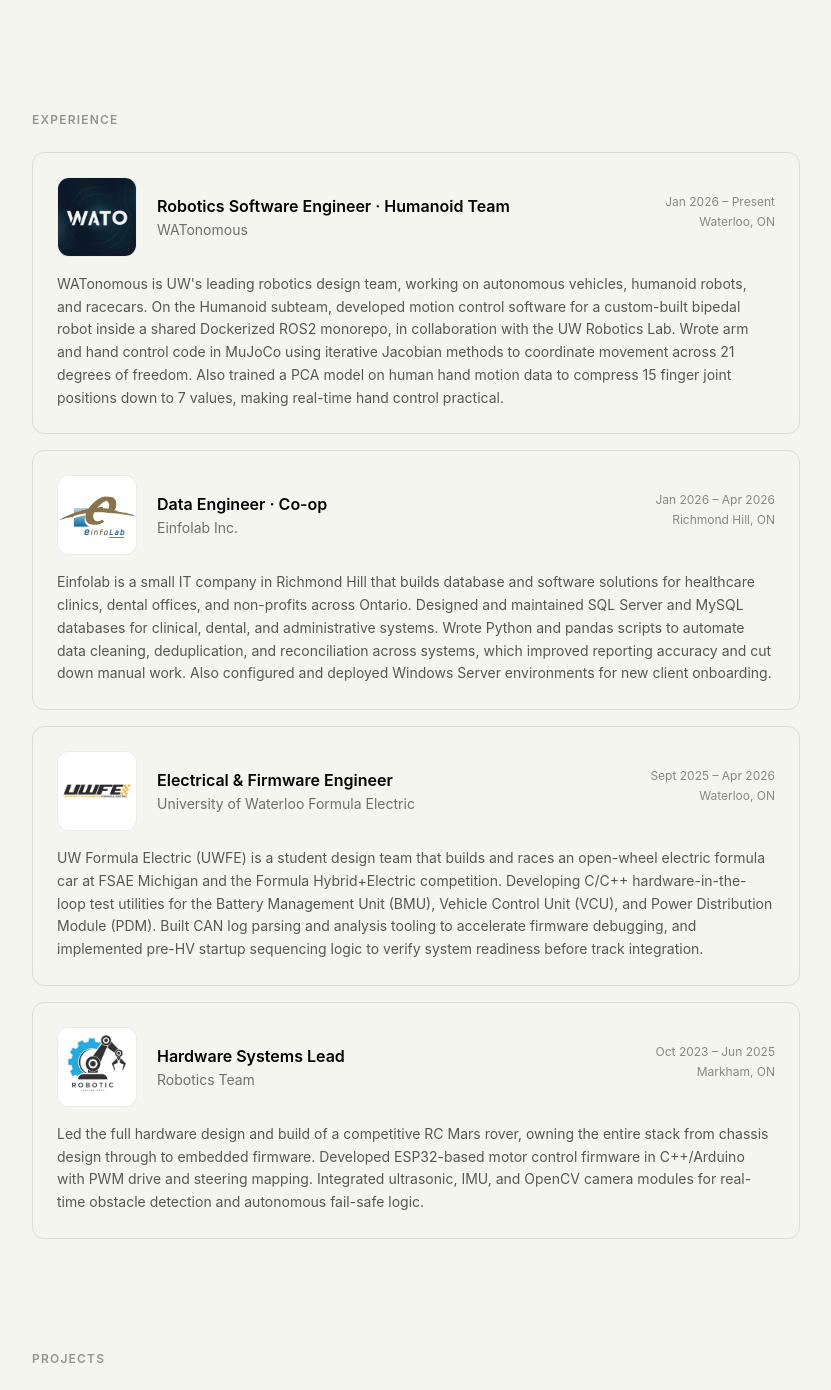
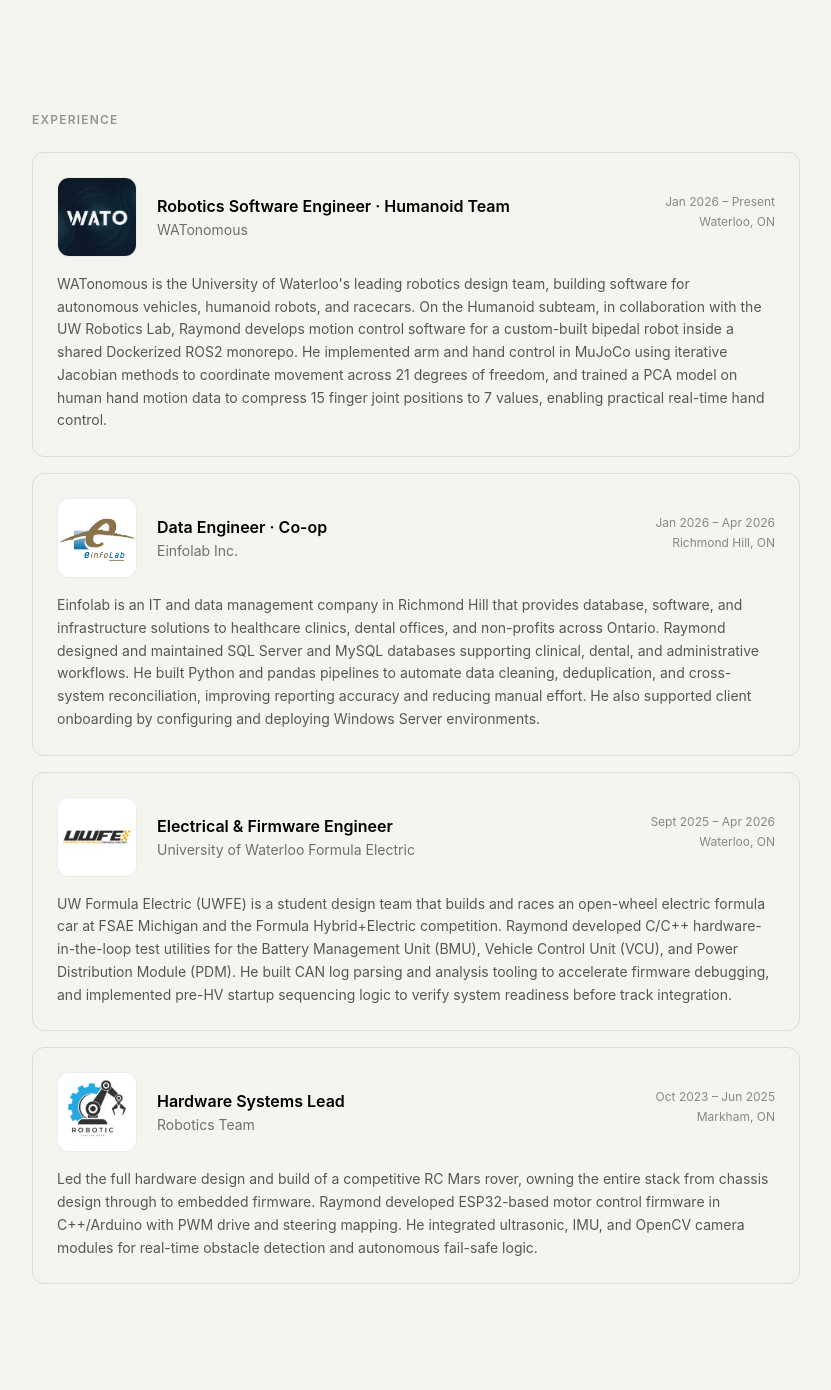
Before and after one commit to rayymondf/personal-site, a Next.js app: page / in a window 1280 px wide. Shown: the part 1119-2509 px from the top of the page, without its empty margins (224-1055 px from the left). Built offline with nearby package versions, Linux system fonts and the light colour scheme.

Commit message:
fixed descriptions

```diff
--- a/app/page.tsx
+++ b/app/page.tsx
@@ -57,7 +57,7 @@ const experience = [
     location: "Waterloo, ON",
     logo: "/watonomous_logo.jpg",
     description:
-      "WATonomous is UW's leading robotics design team, working on autonomous vehicles, humanoid robots, and racecars. On the Humanoid subteam, developed motion control software for a custom-built bipedal robot inside a shared Dockerized ROS2 monorepo, in collaboration with the UW Robotics Lab. Wrote arm and hand control code in MuJoCo using iterative Jacobian methods to coordinate movement across 21 degrees of freedom. Also trained a PCA model on human hand motion data to compress 15 finger joint positions down to 7 values, making real-time hand control practical.",
+      "WATonomous is the University of Waterloo's leading robotics design team, building software for autonomous vehicles, humanoid robots, and racecars. On the Humanoid subteam, in collaboration with the UW Robotics Lab, Raymond develops motion control software for a custom-built bipedal robot inside a shared Dockerized ROS2 monorepo. He implemented arm and hand control in MuJoCo using iterative Jacobian methods to coordinate movement across 21 degrees of freedom, and trained a PCA model on human hand motion data to compress 15 finger joint positions to 7 values, enabling practical real-time hand control.",
   },
   {
     company: "Einfolab Inc.",
@@ -66,7 +66,7 @@ const experience = [
     location: "Richmond Hill, ON",
     logo: "/einfolab.webp",
     description:
-      "Einfolab is a small IT company in Richmond Hill that builds database and software solutions for healthcare clinics, dental offices, and non-profits across Ontario. Designed and maintained SQL Server and MySQL databases for clinical, dental, and administrative systems. Wrote Python and pandas scripts to automate data cleaning, deduplication, and reconciliation across systems, which improved reporting accuracy and cut down manual work. Also configured and deployed Windows Server environments for new client onboarding.",
+      "Einfolab is an IT and data management company in Richmond Hill that provides database, software, and infrastructure solutions to healthcare clinics, dental offices, and non-profits across Ontario. Raymond designed and maintained SQL Server and MySQL databases supporting clinical, dental, and administrative workflows. He built Python and pandas pipelines to automate data cleaning, deduplication, and cross-system reconciliation, improving reporting accuracy and reducing manual effort. He also supported client onboarding by configuring and deploying Windows Server environments.",
   },
   {
     company: "University of Waterloo Formula Electric",
@@ -75,7 +75,7 @@ const experience = [
     location: "Waterloo, ON",
     logo: "/waterlooformulaelectric_logo.jpg",
     description:
-      "UW Formula Electric (UWFE) is a student design team that builds and races an open-wheel electric formula car at FSAE Michigan and the Formula Hybrid+Electric competition. Developing C/C++ hardware-in-the-loop test utilities for the Battery Management Unit (BMU), Vehicle Control Unit (VCU), and Power Distribution Module (PDM). Built CAN log parsing and analysis tooling to accelerate firmware debugging, and implemented pre-HV startup sequencing logic to verify system readiness before track integration.",
+      "UW Formula Electric (UWFE) is a student design team that builds and races an open-wheel electric formula car at FSAE Michigan and the Formula Hybrid+Electric competition. Raymond developed C/C++ hardware-in-the-loop test utilities for the Battery Management Unit (BMU), Vehicle Control Unit (VCU), and Power Distribution Module (PDM). He built CAN log parsing and analysis tooling to accelerate firmware debugging, and implemented pre-HV startup sequencing logic to verify system readiness before track integration.",
   },
   {
     company: "Robotics Team",
@@ -84,7 +84,7 @@ const experience = [
     location: "Markham, ON",
     logo: "/robotics.webp",
     description:
-      "Led the full hardware design and build of a competitive RC Mars rover, owning the entire stack from chassis design through to embedded firmware. Developed ESP32-based motor control firmware in C++/Arduino with PWM drive and steering mapping. Integrated ultrasonic, IMU, and OpenCV camera modules for real-time obstacle detection and autonomous fail-safe logic.",
+      "Led the full hardware design and build of a competitive RC Mars rover, owning the entire stack from chassis design through to embedded firmware. Raymond developed ESP32-based motor control firmware in C++/Arduino with PWM drive and steering mapping. He integrated ultrasonic, IMU, and OpenCV camera modules for real-time obstacle detection and autonomous fail-safe logic.",
   },
 ];
 
```
Also changed, not shown: public/lingo-ext.png.
